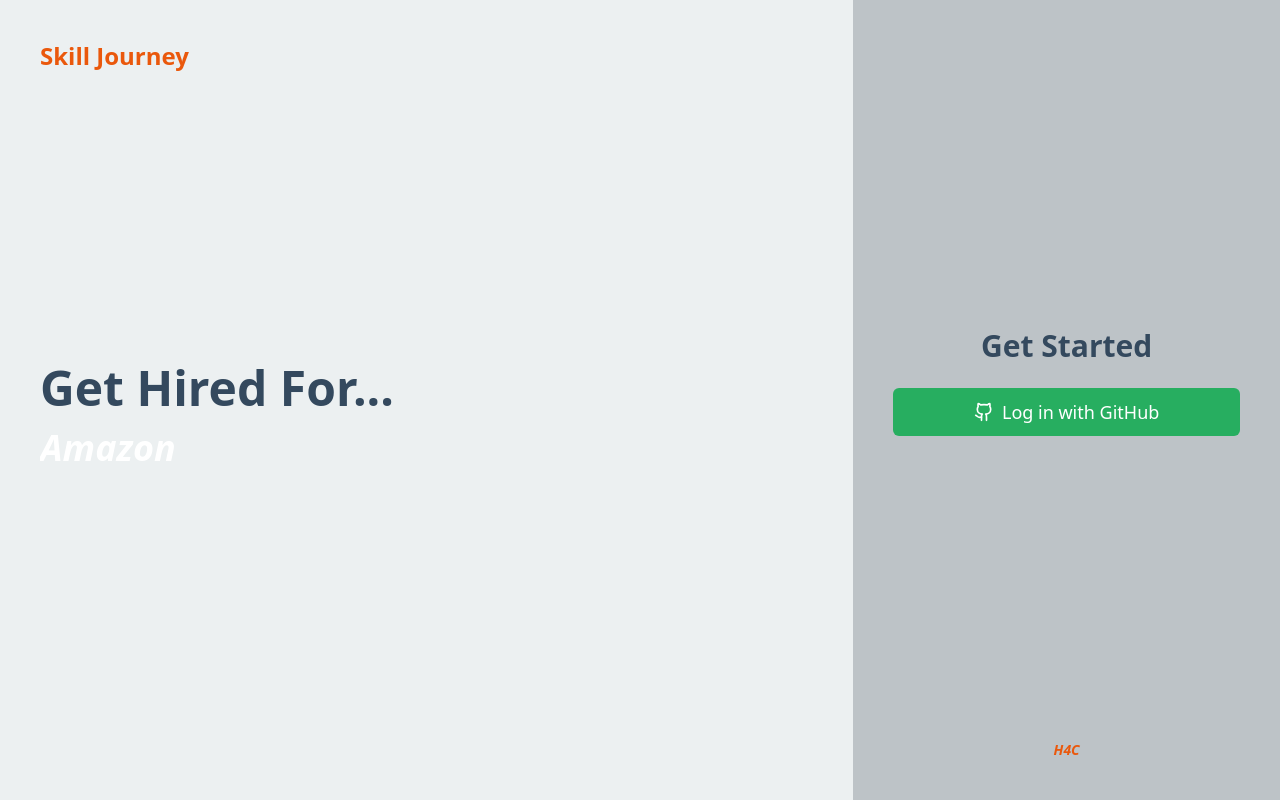
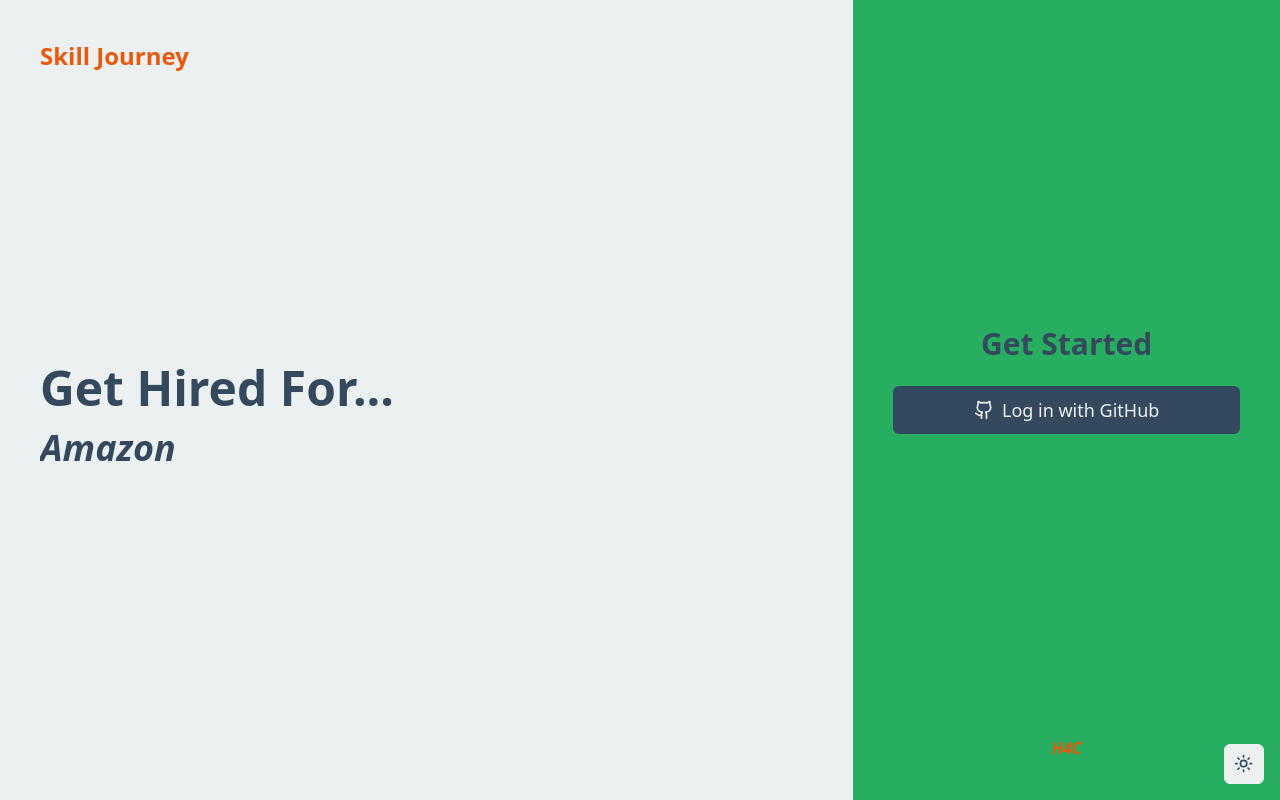
Before and after one commit to AnarchistHoneybun/h4c-frontend, a Next.js app: page /auth in a window 1280 px wide. Built offline with nearby package versions, Linux system fonts and the light colour scheme.

Commit message:
added theme switcher to auth page

```diff
--- a/app/auth/page.tsx
+++ b/app/auth/page.tsx
@@ -1,5 +1,6 @@
 "use client"
 import { Button } from "@/components/ui/button";
+import ModeToggle from "@/components/ModeToggle";
 import { createClient } from "@/utils/supabase/client"
 import { Github } from "lucide-react";
 import HeroText from "@/components/HeroText";
@@ -26,17 +27,20 @@
               <HeroText />
             </div>
           </div>
-          <div className="w-1/3 bg-muted flex flex-col justify-between p-10">
+          <div className="w-1/3 bg-primary flex flex-col justify-between p-10">
             <div className="flex-grow flex flex-col justify-center items-center">
-              <div className="mb-6 text-3xl font-bold">Get Started</div>
-              <Button onClick={signInWithGithub} className="w-full py-6 text-lg">
+              <div className="mb-6 text-3xl text-foreground font-bold">Get Started</div>
+              <Button onClick={signInWithGithub} className="w-full py-6 text-lg text-background bg-foreground hover:bg-slate-500">
                 <Github className="mr-2 h-5 w-5"/>
                 Log in with GitHub
               </Button>
             </div>
-            <div className="text-center text-sm font-semibold italic text-orange-600 mt-4">
+            <div className="text-center text-md font-semibold italic text-orange-600 mt-4">
               H4C
             </div>
+            <div className="absolute bottom-0 right-0 p-4">
+        <ModeToggle />
+      </div>
           </div>
         </div>
     )
--- a/components/HeroText.tsx
+++ b/components/HeroText.tsx
@@ -25,7 +25,7 @@
             animate={{ y: 0, opacity: 1 }}
             exit={{ y: -50, opacity: 0 }}
             transition={{ duration: 0.5 }}
-            className="text-4xl font-bold italic text-accent-foreground"
+            className="text-4xl font-bold italic text-foreground"
           >
             {companies[currentCompany]}
           </motion.div>
```
